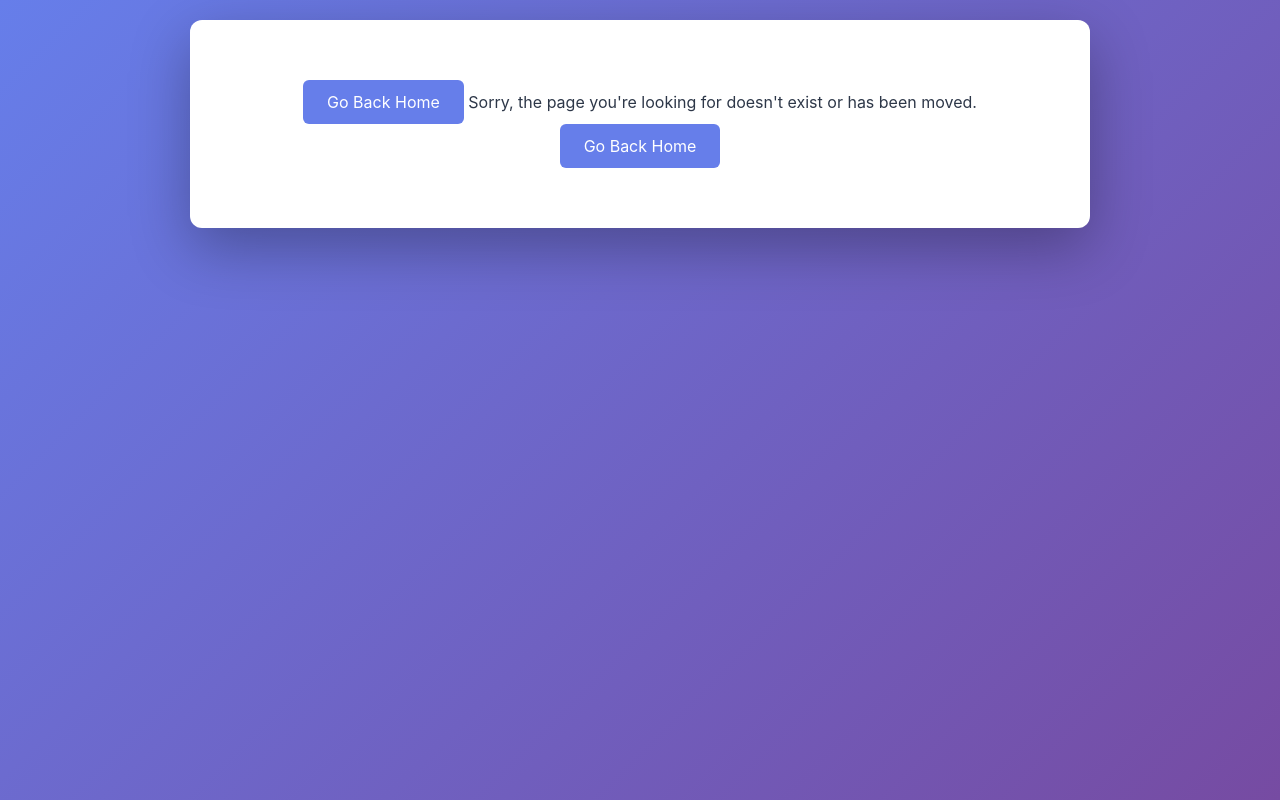
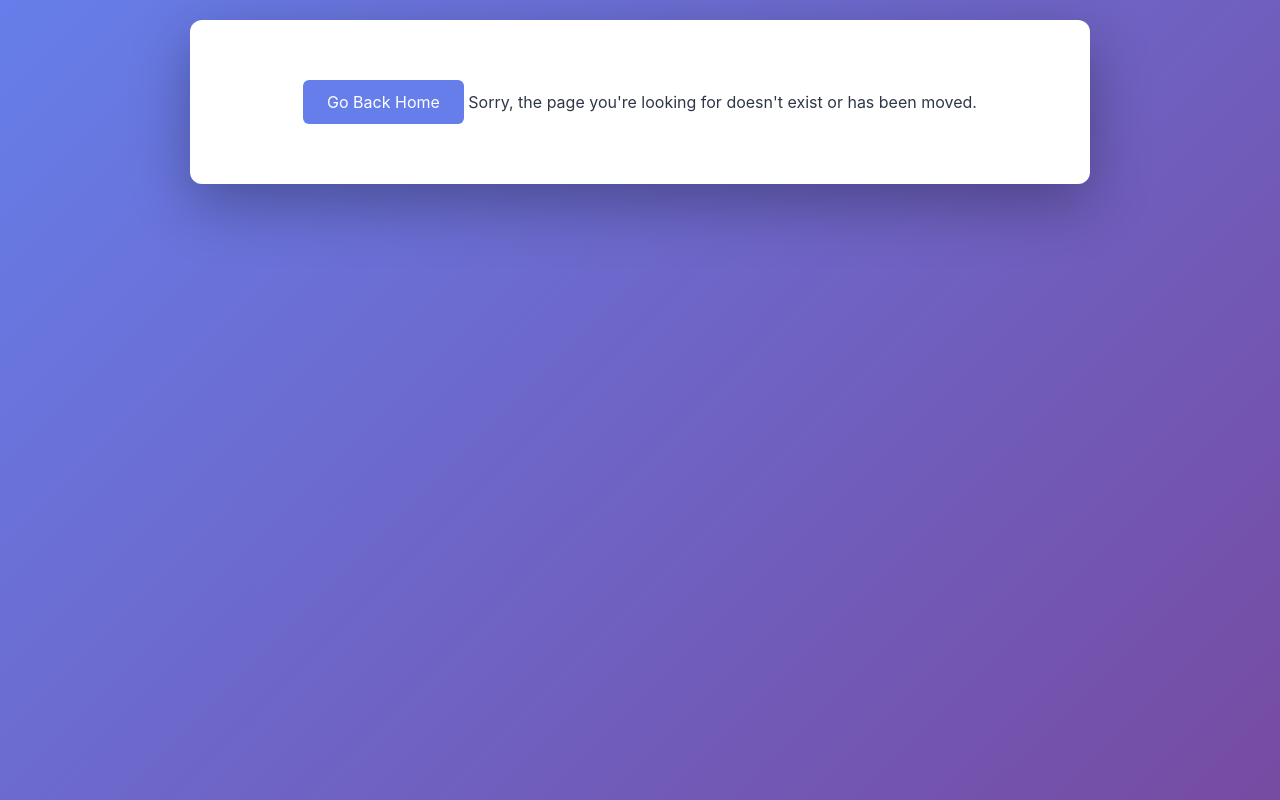
Before and after one commit to paweldywan/deploy-test, a website: page public/404.html in a window 1280 px wide. Drawn offline with Linux system fonts and the light colour scheme.

Commit message:
remove duplicate "Go Back Home" link from 404 page

```diff
--- a/public/404.html
+++ b/public/404.html
@@ -41,9 +41,6 @@
             </a>
                 Sorry, the page you're looking for doesn't exist or has been moved.
             </p>
-            <a href="/" class="btn-primary" style="display: inline-block; padding: 12px 24px; text-decoration: none;">
-                Go Back Home
-            </a>
         </div>
     </div>
 </body>
```
